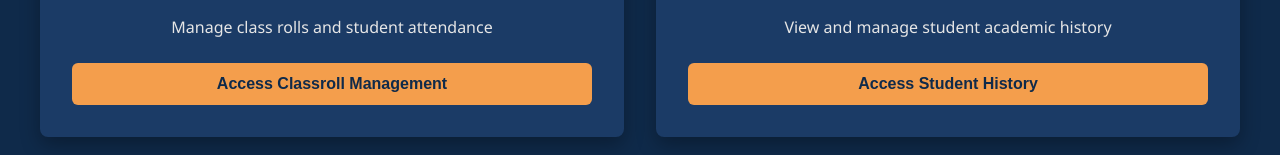
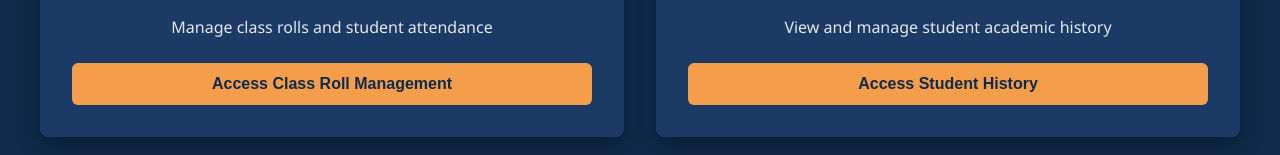
Before and after one commit to thanhtosaurus/student-info-sys, a React (Create React App) app in the folder client/: page /professor in a window 1280 px wide. Shown: the part 327-482 px from the top of the page. Built offline with nearby package versions, Linux system fonts and the light colour scheme.

Commit message:
Update ProfessorPortal with class roll management navigation

```diff
--- a/client/src/pages/Professor/ProfessorPortal.jsx
+++ b/client/src/pages/Professor/ProfessorPortal.jsx
@@ -50,9 +50,9 @@ function ProfessorPortal({ onLogout }) {
           <p>Manage class rolls and student attendance</p>
           <button
             className="card-button"
-            onClick={() => navigateTo('/classroll-management')}
+            onClick={() => navigateTo('/professor/class-roll')}
           >
-            Access Classroll Management
+            Access Class Roll Management
           </button>
         </div>
 
```
